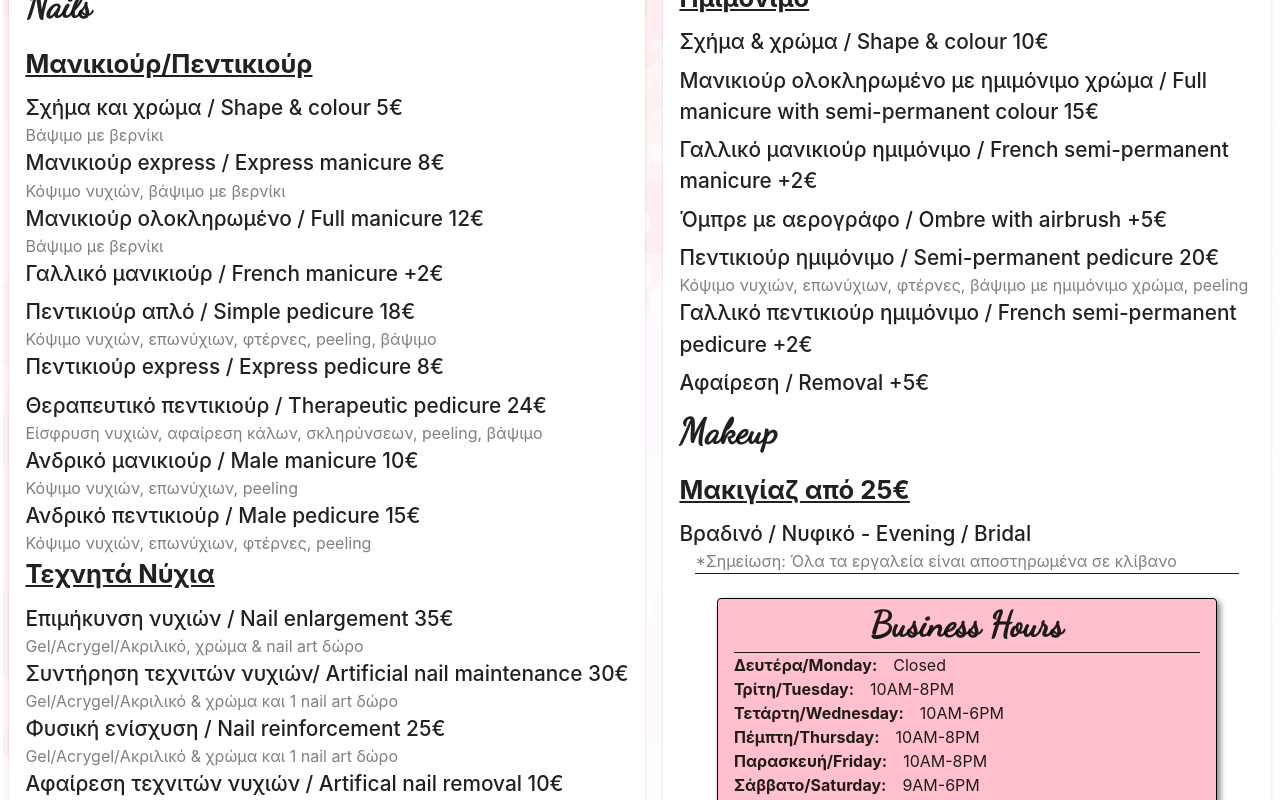
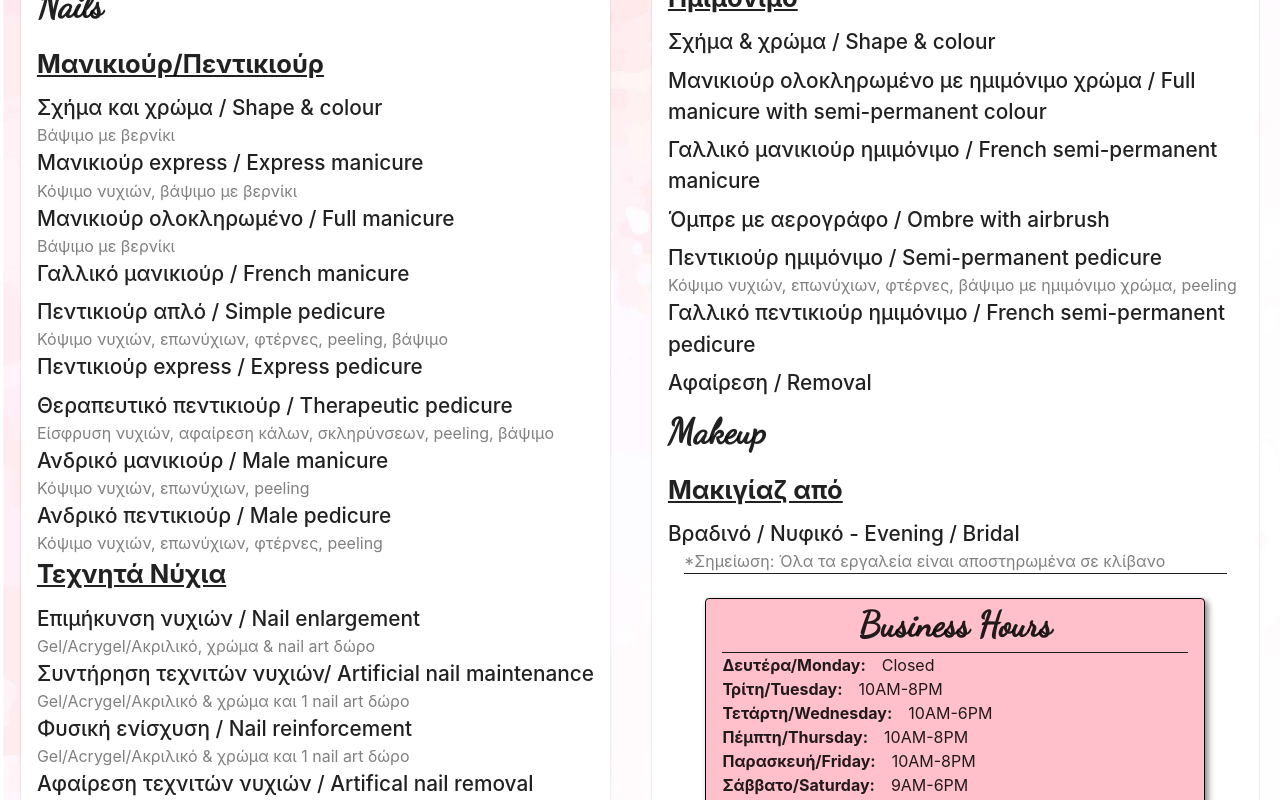
Before and after one commit to AMiliotis/nails, a React (Create React App) app: page / in a window 1280 px wide. Shown: the part 1940-2740 px from the top of the page. Built offline with nearby package versions, Linux system fonts and the light colour scheme.

Commit message:
Updated Prices

```diff
--- a/src/components/bodyComponents/prices.jsx
+++ b/src/components/bodyComponents/prices.jsx
@@ -16,7 +16,7 @@ export default function Prices() {
         <Card sx={{ marginBottom: 2 }}>
           <CardContent>
             <Typography variant="h3" gutterBottom fontFamily={"Dancing Script"}>
-              Prices
+              Υπηρεσίες
             </Typography>
             <Divider variant="middle" />
             <Typography variant="h4" gutterBottom fontFamily={"Dancing Script"}>
@@ -30,49 +30,49 @@ export default function Prices() {
               Μανικιούρ/Πεντικιούρ
             </Typography>
             <Typography variant="h6" fontWeight={"500"}>
-              Σχήμα και χρώμα / Shape & colour 5€
+              Σχήμα και χρώμα / Shape & colour
             </Typography>
             <Typography variant="p" sx={{ color: "gray" }} gutterBottom>
               Βάψιμο με βερνίκι
             </Typography>
             <Typography variant="h6" fontWeight={"500"}>
-              Μανικιούρ express / Express manicure 8€
+              Μανικιούρ express / Express manicure
             </Typography>
             <Typography variant="p" sx={{ color: "gray" }} gutterBottom>
               Κόψιμο νυχιών, βάψιμο με βερνίκι
             </Typography>
             <Typography variant="h6" fontWeight={"500"}>
-              Μανικιούρ ολοκληρωμένο / Full manicure 12€
+              Μανικιούρ ολοκληρωμένο / Full manicure
             </Typography>
             <Typography variant="p" sx={{ color: "gray" }} gutterBottom>
               Βάψιμο με βερνίκι
             </Typography>
             <Typography variant="h6" fontWeight={"500"} gutterBottom>
-              Γαλλικό μανικιούρ / French manicure +2€
+              Γαλλικό μανικιούρ / French manicure
             </Typography>
             <Typography variant="h6" fontWeight={"500"}>
-              Πεντικιούρ απλό / Simple pedicure 18€
+              Πεντικιούρ απλό / Simple pedicure
             </Typography>
             <Typography variant="p" sx={{ color: "gray" }} gutterBottom>
               Κόψιμο νυχιών, επωνύχιων, φτέρνες, peeling, βάψιμο
             </Typography>
             <Typography variant="h6" fontWeight={"500"} gutterBottom>
-              Πεντικιούρ express / Express pedicure 8€
+              Πεντικιούρ express / Express pedicure
             </Typography>
             <Typography variant="h6" fontWeight={"500"}>
-              Θεραπευτικό πεντικιούρ / Therapeutic pedicure 24€
+              Θεραπευτικό πεντικιούρ / Therapeutic pedicure
             </Typography>
             <Typography variant="p" sx={{ color: "gray" }} gutterBottom>
               Είσφρυση νυχιών, αφαίρεση κάλων, σκληρύνσεων, peeling, βάψιμο
             </Typography>
             <Typography variant="h6" fontWeight={"500"}>
-              Ανδρικό μανικιούρ / Male manicure 10€
+              Ανδρικό μανικιούρ / Male manicure
             </Typography>
             <Typography variant="p" sx={{ color: "gray" }} gutterBottom>
               Κόψιμο νυχιών, επωνύχιων, peeling
             </Typography>
             <Typography variant="h6" fontWeight={"500"}>
-              Ανδρικό πεντικιούρ / Male pedicure 15€
+              Ανδρικό πεντικιούρ / Male pedicure
             </Typography>
             <Typography variant="p" sx={{ color: "gray" }} gutterBottom>
               Κόψιμο νυχιών, επωνύχιων, φτέρνες, peeling
@@ -85,31 +85,31 @@ export default function Prices() {
               Τεχνητά Νύχια
             </Typography>
             <Typography variant="h6" fontWeight={"500"}>
-              Επιμήκυνση νυχιών / Nail enlargement 35€
+              Επιμήκυνση νυχιών / Nail enlargement
             </Typography>
             <Typography variant="p" sx={{ color: "gray" }} gutterBottom>
               Gel/Acrygel/Ακριλικό, χρώμα & nail art δώρο
             </Typography>
             <Typography variant="h6" fontWeight={"500"}>
-              Συντήρηση τεχνιτών νυχιών/ Artificial nail maintenance 30€
+              Συντήρηση τεχνιτών νυχιών/ Artificial nail maintenance
             </Typography>
             <Typography variant="p" sx={{ color: "gray" }} gutterBottom>
               Gel/Acrygel/Ακριλικό & χρώμα και 1 nail art δώρο
             </Typography>
             <Typography variant="h6" fontWeight={"500"}>
-              Φυσική ενίσχυση / Nail reinforcement 25€
+              Φυσική ενίσχυση / Nail reinforcement
             </Typography>
             <Typography variant="p" sx={{ color: "gray" }} gutterBottom>
               Gel/Acrygel/Ακριλικό & χρώμα και 1 nail art δώρο
             </Typography>
             <Typography variant="h6" fontWeight={"500"}>
-              Αφαίρεση τεχνιτών νυχιών / Artifical nail removal 10€
+              Αφαίρεση τεχνιτών νυχιών / Artifical nail removal
             </Typography>
             <Typography variant="p" sx={{ color: "gray" }} gutterBottom>
               Gel/Acrygel/Ακριλικό
             </Typography>
             <Typography variant="h6" fontWeight={"500"}>
-              Dipping 25€
+              Dipping
             </Typography>
           </CardContent>
         </Card>
@@ -134,30 +134,30 @@ export default function Prices() {
               Ημιμόνιμο
             </Typography>
             <Typography variant="h6" fontWeight={"500"} gutterBottom>
-              Σχήμα & χρώμα / Shape & colour 10€
+              Σχήμα & χρώμα / Shape & colour
             </Typography>
             <Typography variant="h6" fontWeight={"500"} gutterBottom>
               Μανικιούρ ολοκληρωμένο με ημιμόνιμο χρώμα / Full manicure with
-              semi-permanent colour 15€
+              semi-permanent colour
             </Typography>
             <Typography variant="h6" fontWeight={"500"} gutterBottom>
-              Γαλλικό μανικιούρ ημιμόνιμο / French semi-permanent manicure +2€
+              Γαλλικό μανικιούρ ημιμόνιμο / French semi-permanent manicure
             </Typography>
             <Typography variant="h6" fontWeight={"500"} gutterBottom>
-              Όμπρε με αερογράφο / Ombre with airbrush +5€
+              Όμπρε με αερογράφο / Ombre with airbrush
             </Typography>
             <Typography variant="h6" fontWeight={"500"}>
-              Πεντικιούρ ημιμόνιμο / Semi-permanent pedicure 20€
+              Πεντικιούρ ημιμόνιμο / Semi-permanent pedicure
             </Typography>
             <Typography variant="p" sx={{ color: "gray" }} gutterBottom>
               Κόψιμο νυχιών, επωνύχιων, φτέρνες, βάψιμο με ημιμόνιμο χρώμα,
               peeling
             </Typography>
             <Typography variant="h6" fontWeight={"500"} gutterBottom>
-              Γαλλικό πεντικιούρ ημιμόνιμο / French semi-permanent pedicure +2€
+              Γαλλικό πεντικιούρ ημιμόνιμο / French semi-permanent pedicure
             </Typography>
             <Typography variant="h6" fontWeight={"500"} gutterBottom>
-              Αφαίρεση / Removal +5€
+              Αφαίρεση / Removal
             </Typography>
 
             <Typography variant="h4" gutterBottom fontFamily={"Dancing Script"}>
@@ -168,7 +168,7 @@ export default function Prices() {
               gutterBottom
               sx={{ textDecoration: "underline" }}
             >
-              Μακιγίαζ από 25€
+              Μακιγίαζ από
             </Typography>
             <Typography variant="h6" fontWeight={"500"}>
               Βραδινό / Νυφικό - Evening / Bridal
```
